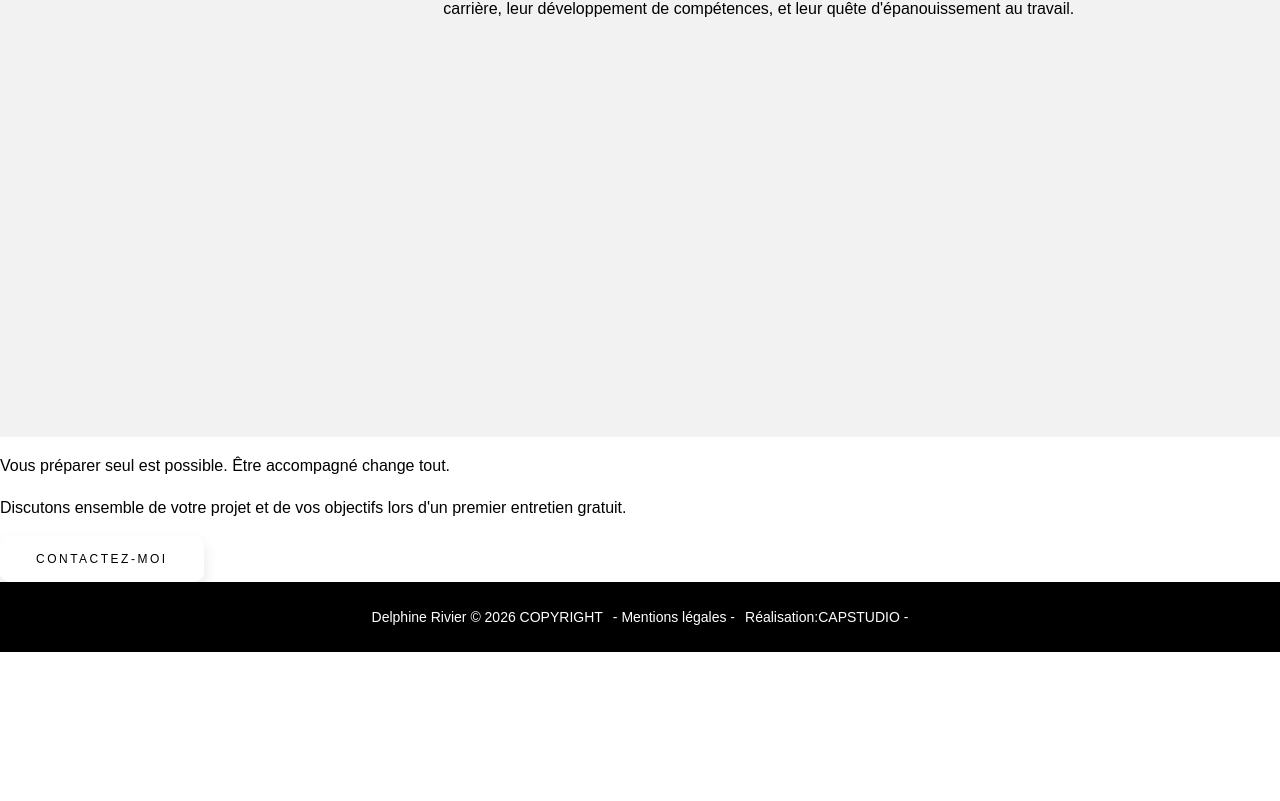
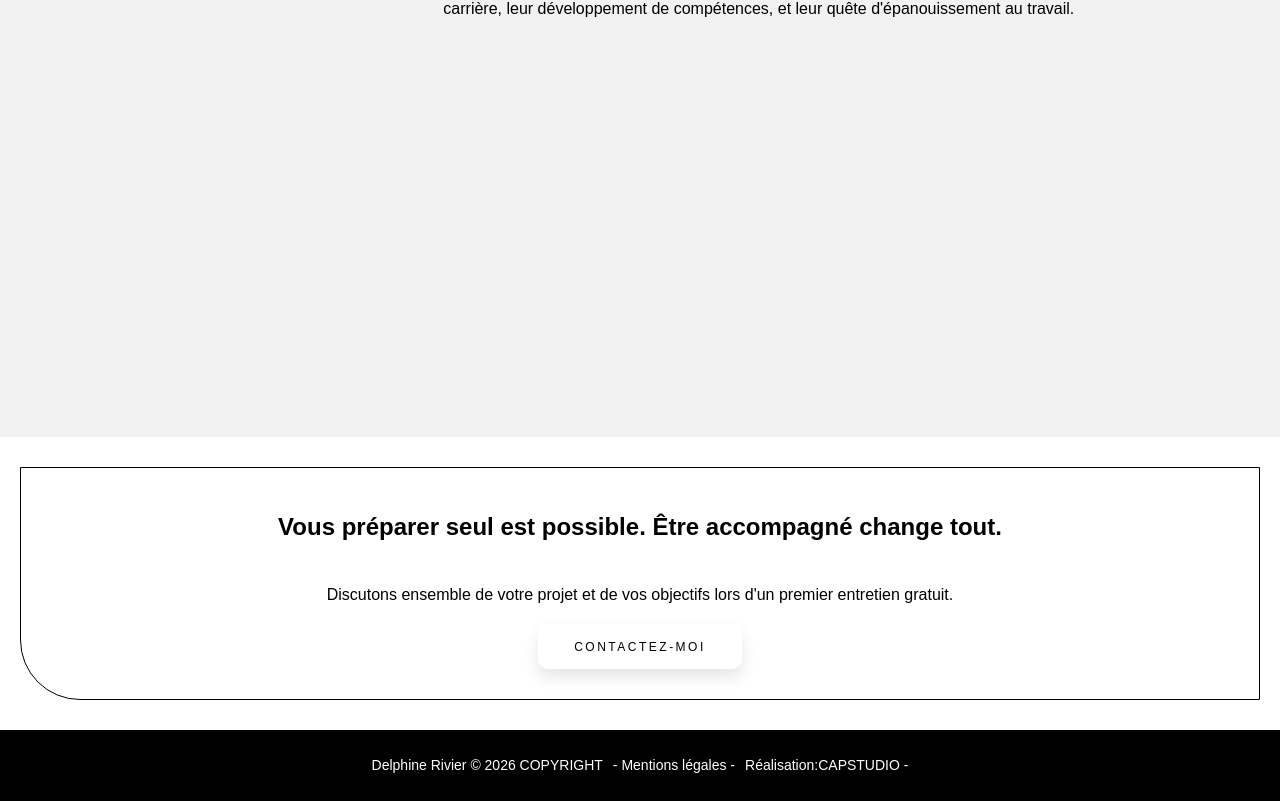
Before and after one commit to PierreSarciat/accompagnement-professionnel, a React (Vite) app: page / in a window 1280 px wide. Shown: the part 2929-3730 px from the top of the page. Before the commit the page ends 3581 px from the top, so only its background shows below. Built offline with nearby package versions, Linux system fonts and the light colour scheme.

Commit message:
ajouts Contactlink

```diff
--- a/src/sections/contactlink/ContactLink.jsx
+++ b/src/sections/contactlink/ContactLink.jsx
@@ -1,18 +1,20 @@
 import React from 'react';
 import Button from "@components/button/button.jsx";
 import { Link } from 'react-router-dom';
+import './ContactLink.scss';
 
 const ContactLink = () => {
     return (
-        <div className='' id="contact">
-            <p>Vous préparer seul est possible.
-                Être accompagné change tout.</p>
-
-            <p>Discutons ensemble de votre projet et de vos objectifs lors d'un premier entretien gratuit.</p>
-            <Link to="/contact">
-                <Button text="Contactez-moi" href="" />
-            </Link>
-        </div>
+        <section>
+            <div className='ContactLink__content' id="contact">
+                <h1>Vous préparer seul est possible.
+                    Être accompagné change tout.</h1>
+                <p>Discutons ensemble de votre projet et de vos objectifs lors d'un premier entretien gratuit.</p>
+                <Link to="/contact">
+                    <Button text="Contactez-moi" />
+                </Link>
+            </div>
+        </section>
 
     );
 };
--- /dev/null
+++ b/src/sections/contactlink/ContactLink.scss
@@ -0,0 +1,10 @@
+.ContactLink__content {
+  max-width: 1240px;
+  margin: 30px auto;
+  display: flex;
+  flex-direction: column;
+  align-items: center;
+  padding: 20px 0 30px;
+  border-bottom-left-radius: 60px;
+  border: 1px solid black;
+}
```
